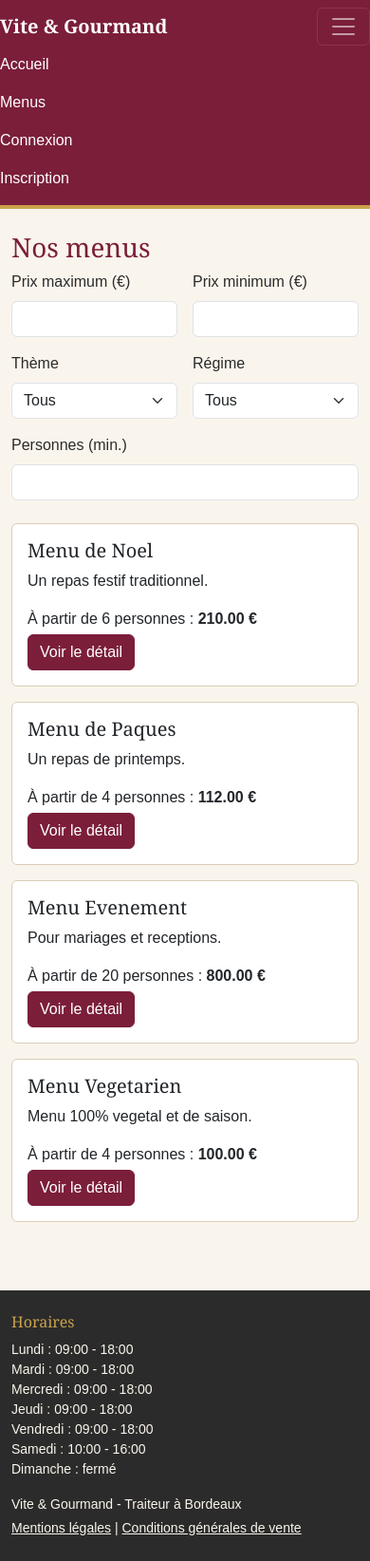
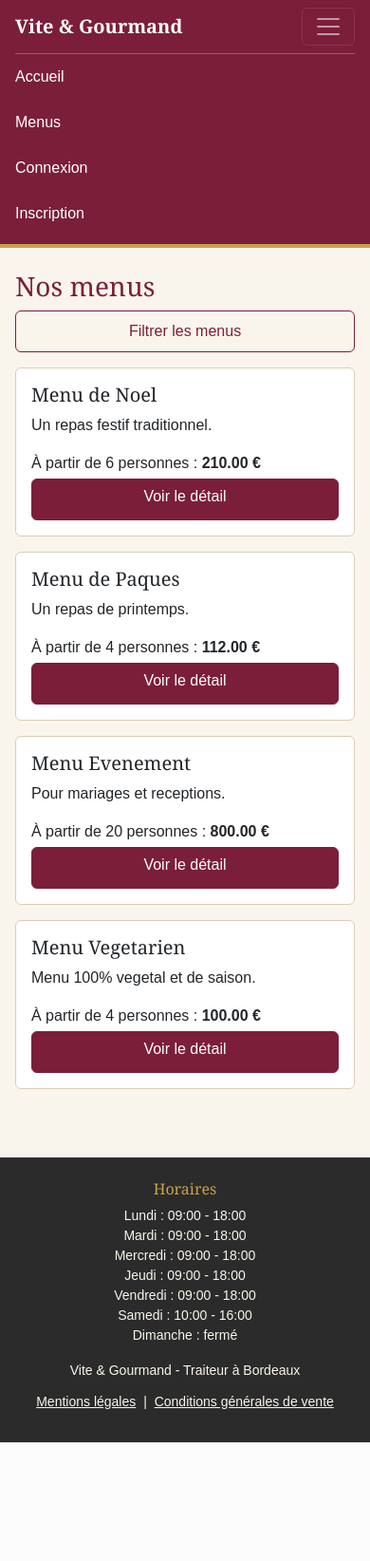
Before and after one commit to wingroow/vite-gourmand, a PHP site: page /menus.php in a window 390 px wide, after a click that opens the changed part. Shown: the whole page at 95% size. After the commit the page ends 1519 px from the top, so only its background shows below. Run offline with PHP 8.4, Linux system fonts and the light colour scheme; data comes from the database, SQL or seed files in the repository.

Commit message:
Amélioration de l'affichage mobile
Filtres repliables sur mobile, boutons pleine largeur, zones tactiles de 44 px, clavier numérique sur les champs de prix, autocomplétion des formulaires (RGAA), marge du logo, couleur de barre du navigateur.

Co-Authored-By: Claude Opus 5.5 <noreply@anthropic.com>
Claude-Session: https://claude.ai/code/session_01FFvQKkARX4gtaULYGedbzp

```diff
--- a/connexion.php
+++ b/connexion.php
@@ -30,9 +30,9 @@ if ($_SERVER['REQUEST_METHOD'] === 'POST') {
   <?php if ($erreur): ?><div class="alert alert-danger" role="alert"><?= $e($erreur) ?></div><?php endif; ?>
   <form method="post">
     <input type="hidden" name="csrf" value="<?= $e($_SESSION['csrf']) ?>">
-    <div class="mb-3"><label class="form-label" for="email">E-mail</label><input class="form-control" id="email" name="email" type="email" required></div>
-    <div class="mb-3"><label class="form-label" for="password">Mot de passe</label><input class="form-control" id="password" name="password" type="password" required></div>
-    <button class="btn btn-primary" type="submit">Se connecter</button>
+    <div class="mb-3"><label class="form-label" for="email">E-mail</label><input class="form-control" id="email" name="email" type="email" autocomplete="email" required></div>
+    <div class="mb-3"><label class="form-label" for="password">Mot de passe</label><input class="form-control" id="password" name="password" type="password" autocomplete="current-password" required></div>
+    <button class="btn btn-primary w-100" type="submit">Se connecter</button>
   </form>
   <p class="mt-3"><a href="inscription.php">Créer un compte</a></p>
 </main>
--- a/footer.php
+++ b/footer.php
@@ -5,7 +5,7 @@ $e = $e ?? fn($v) => htmlspecialchars((string) $v, ENT_QUOTES, 'UTF-8');
 ?>
 </div>
 <footer class="vg-footer mt-5 py-4">
-  <div class="container d-md-flex justify-content-between">
+  <div class="container d-md-flex justify-content-between text-center text-md-start">
     <div>
       <h2 class="h6">Horaires</h2>
       <ul class="list-unstyled small mb-3 mb-md-0">
--- a/header.php
+++ b/header.php
@@ -8,6 +8,7 @@ $connecte = !empty($_SESSION['user_id']);
 <head>
   <meta charset="UTF-8">
   <meta name="viewport" content="width=device-width, initial-scale=1">
+  <meta name="theme-color" content="#7B1E3A">
   <title><?= $e($titre ?? 'Accueil') ?> - Vite &amp; Gourmand</title>
   <link href="https://cdn.jsdelivr.net/npm/bootstrap@5.3.3/dist/css/bootstrap.min.css" rel="stylesheet">
   <link href="style.css" rel="stylesheet">
--- a/menus.php
+++ b/menus.php
@@ -7,11 +7,13 @@ $regimes = $pdo->query("SELECT regime_id, libelle FROM regime ORDER BY libelle")
 <main class="container py-4">
   <h1>Nos menus</h1>
 
+  <button class="btn btn-outline-primary w-100 mb-3 d-md-none" type="button" data-bs-toggle="collapse" data-bs-target="#zone-filtres" aria-expanded="false" aria-controls="zone-filtres">Filtrer les menus</button>
+  <div class="collapse d-md-block" id="zone-filtres">
   <form id="filtres" class="row g-3 mb-4" aria-label="Filtres des menus">
     <div class="col-6 col-md-2"><label for="prix_max" class="form-label">Prix maximum (€)</label>
-      <input type="number" min="0" class="form-control" id="prix_max" name="prix_max"></div>
+      <input type="number" min="0" class="form-control" id="prix_max" name="prix_max" inputmode="numeric"></div>
     <div class="col-6 col-md-2"><label for="prix_min" class="form-label">Prix minimum (€)</label>
-      <input type="number" min="0" class="form-control" id="prix_min" name="prix_min"></div>
+      <input type="number" min="0" class="form-control" id="prix_min" name="prix_min" inputmode="numeric"></div>
     <div class="col-6 col-md-3"><label for="theme" class="form-label">Thème</label>
       <select class="form-select" id="theme" name="theme"><option value="">Tous</option>
         <?php foreach ($themes as $t): ?><option value="<?= (int)$t['theme_id'] ?>"><?= htmlspecialchars($t['libelle']) ?></option><?php endforeach; ?>
@@ -21,8 +23,9 @@ $regimes = $pdo->query("SELECT regime_id, libelle FROM regime ORDER BY libelle")
         <?php foreach ($regimes as $r): ?><option value="<?= (int)$r['regime_id'] ?>"><?= htmlspecialchars($r['libelle']) ?></option><?php endforeach; ?>
       </select></div>
     <div class="col-12 col-md-2"><label for="personnes" class="form-label">Personnes (min.)</label>
-      <input type="number" min="1" class="form-control" id="personnes" name="personnes"></div>
+      <input type="number" min="1" class="form-control" id="personnes" name="personnes" inputmode="numeric"></div>
   </form>
+  </div>
 
   <div id="resultats" class="row g-3" aria-live="polite"></div>
 </main>
@@ -45,7 +48,7 @@ async function chargerMenus() {
         <h2 class="h5 card-title">${echapper(m.titre)}</h2>
         <p class="card-text">${echapper(m.description || '')}</p>
         <p class="mb-1">À partir de ${m.nombre_personne_minimum} personnes : <strong>${Number(m.prix_minimum).toFixed(2)} €</strong></p>
-        <a class="btn btn-primary" href="menu.php?id=${m.menu_id}">Voir le détail</a>
+        <a class="btn btn-primary w-100 w-sm-auto" href="menu.php?id=${m.menu_id}">Voir le détail<span class="visually-hidden"> du ${echapper(m.titre)}</span></a>
       </div></article>
     </div>`).join('');
 }
--- a/style.css
+++ b/style.css
@@ -25,3 +25,20 @@ a:focus-visible, button:focus-visible, input:focus-visible, select:focus-visible
 .vg-footer { background-color: var(--vg-texte); color: var(--vg-creme); }
 .vg-footer h2 { color: var(--vg-or); }
 .vg-footer a { color: var(--vg-creme); }
+
+/* Mobile : zones tactiles d'au moins 44 px, lisibilite */
+.btn, .form-control, .form-select { min-height: 44px; }
+.form-control, .form-select { font-size: 1rem; } /* evite le zoom automatique sur iPhone */
+.vg-header .nav-link { padding: .75rem 0; }
+.vg-footer a { display: inline-block; padding: .5rem .25rem; }
+img { max-width: 100%; height: auto; }
+@media (max-width: 767.98px) {
+  h1 { font-size: 1.75rem; }
+  main.container { padding-left: 1rem; padding-right: 1rem; }
+  .vg-header .navbar-collapse { border-top: 1px solid rgba(255,255,255,.25); margin-top: .5rem; }
+  .card-body { padding: 1rem; }
+  .lead { font-size: 1.1rem; }
+}
+@media (min-width: 576px) { .w-sm-auto { width: auto !important; } }
+.vg-header .navbar { padding-left: 1rem; padding-right: 1rem; }
+.btn-outline-primary { --bs-btn-color: #7B1E3A; --bs-btn-border-color: #7B1E3A; --bs-btn-hover-bg: #7B1E3A; --bs-btn-hover-border-color: #7B1E3A; --bs-btn-hover-color: #fff; --bs-btn-active-bg: #5E1229; --bs-btn-active-border-color: #5E1229; }
```
Also changed, not shown: inscription.php (+8 -8 lines).
